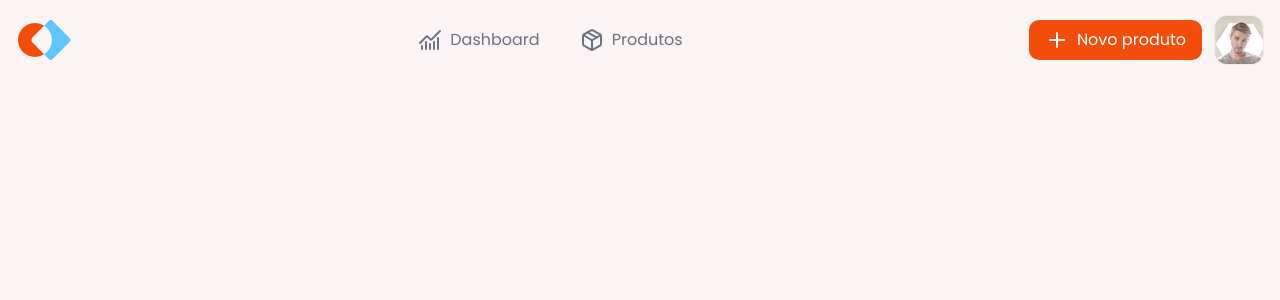
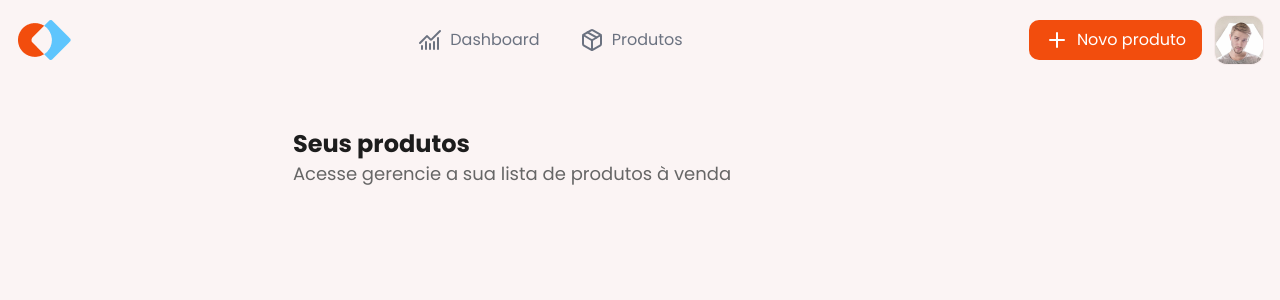
Before and after one commit to cesar7722a/Gestao-de-Marktplace, a React (Vite) app: page /Produtos in a window 1280 px wide. Shown: the top 300 px of the page. Built offline with nearby package versions, Linux system fonts and the light colour scheme.

Commit message:
chore:adicionando title no produtos

```diff
--- a/src/pages/Produtos.tsx
+++ b/src/pages/Produtos.tsx
@@ -2,8 +2,16 @@ import { Header } from "../components/Header";
 
 export function Produtos() {
   return (
-    <div>
+    <div className="space-y-12">
       <Header />
+      <div className="max-w-5xl flex flex-col justify-center items-center">
+        <div className="text-start">
+          <h1 className="text-2xl font-bold text-[#1D1D1D]">Seus produtos</h1>
+          <h2 className="text-lg text-[#666666]">
+            Acesse gerencie a sua lista de produtos à venda
+          </h2>
+        </div>
+      </div>
     </div>
   );
 }
```
